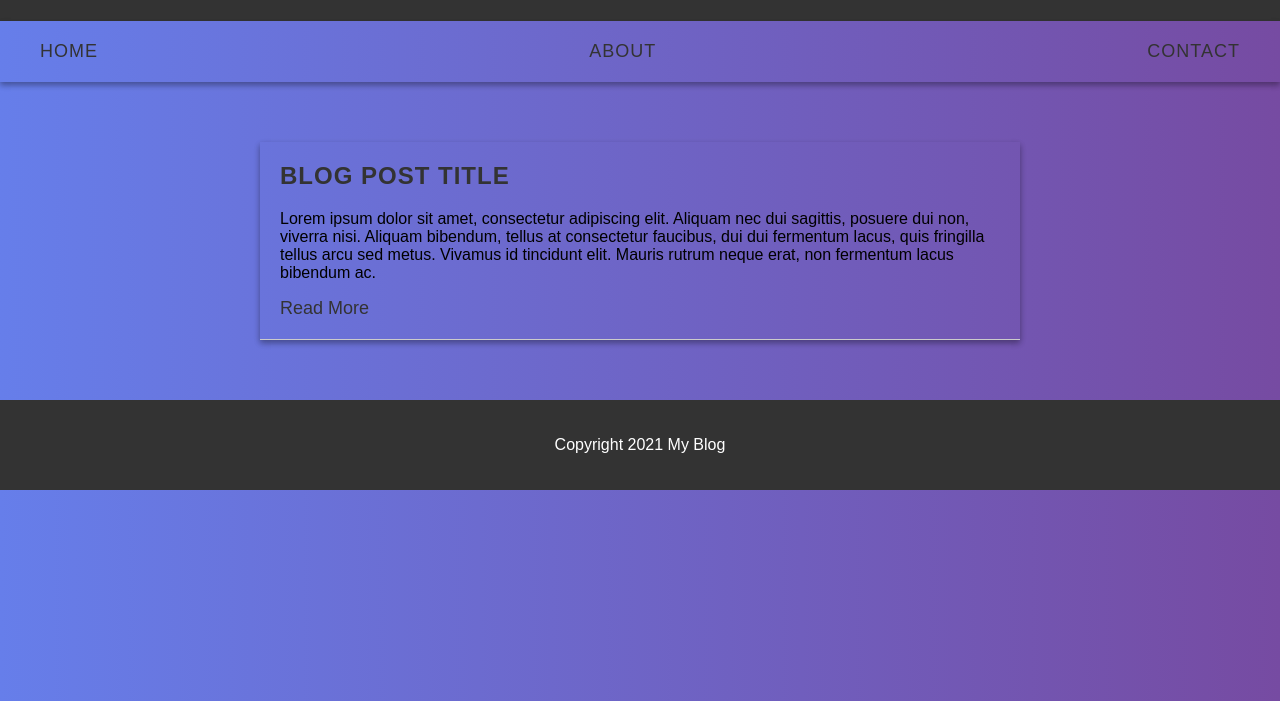
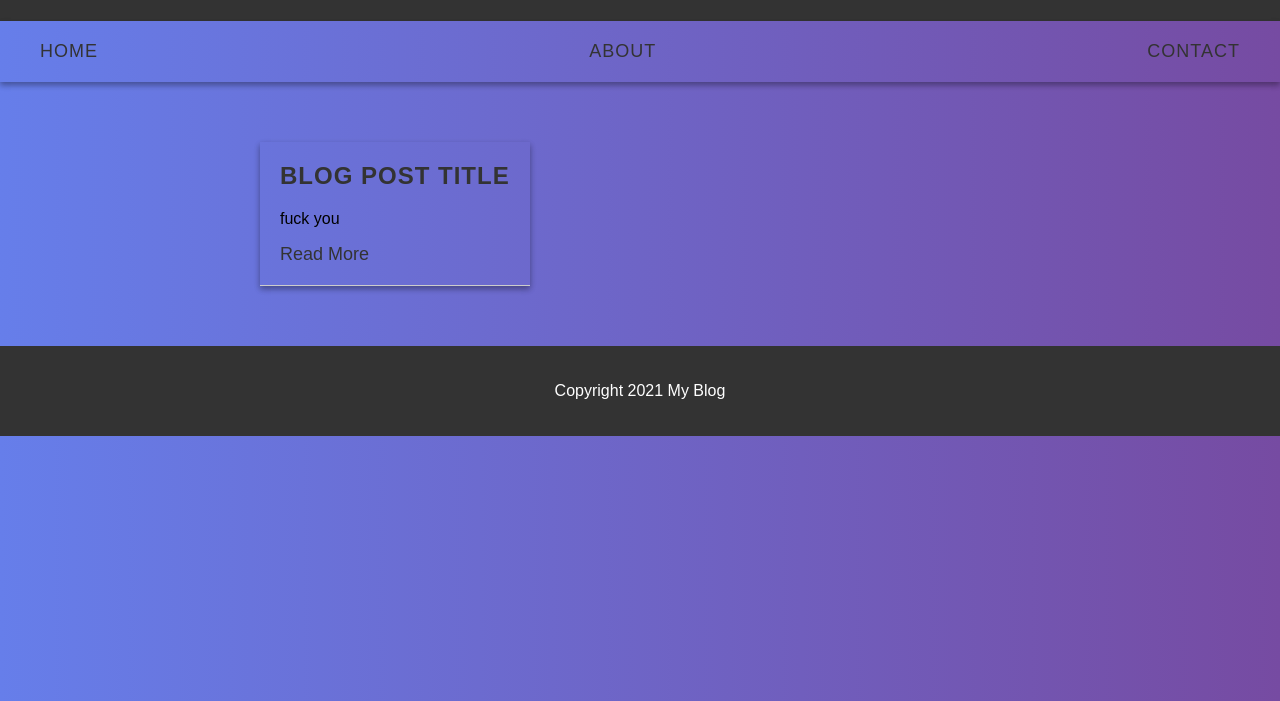
Before and after one commit to pawapawapawa/pmarvel.github.io, a plain HTML site: page index.html in a window 1280 px wide. Shown: the part 99-800 px from the top of the page. Drawn offline with Linux system fonts and the light colour scheme.

Commit message:
Update index.html

```diff
--- a/index.html
+++ b/index.html
@@ -68,7 +68,7 @@
     <!-- Add a loop here to display the blog posts -->
     <div class="blog-post" id="blog-post">
       <h2>Blog Post Title</h2>
-      <p>Lorem ipsum dolor sit amet, consectetur adipiscing elit. Aliquam nec dui sagittis, posuere dui non, viverra nisi. Aliquam bibendum, tellus at consectetur faucibus, dui dui fermentum lacus, quis fringilla tellus arcu sed metus. Vivamus id tincidunt elit. Mauris rutrum neque erat, non fermentum lacus bibendum ac.</p>
+      <p>fuck you</p>
       <a href="#">Read More</a>
     </div>
   </main>
```
